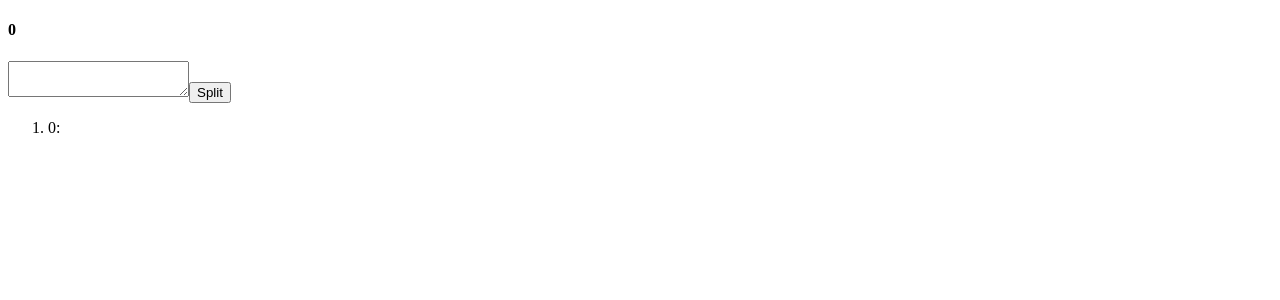
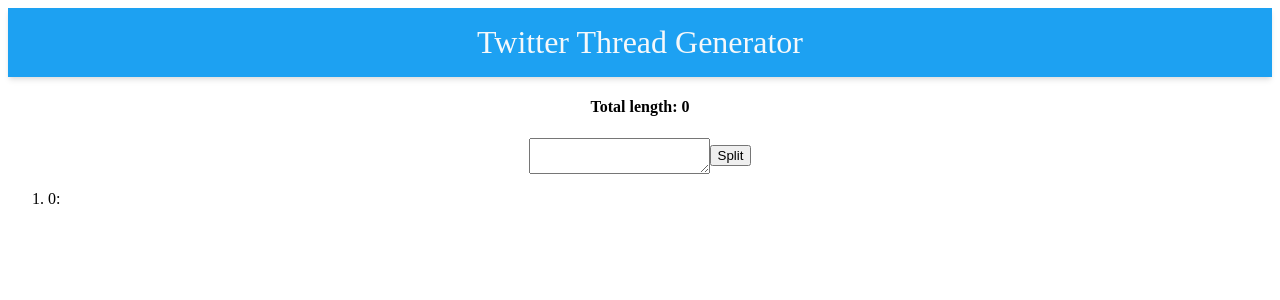
Before and after one commit to anikait1/twitter-thread-generator, a React (Create React App) app: page / in a window 1280 px wide. Shown: the top 300 px of the page. Built offline with nearby package versions, Linux system fonts and the light colour scheme.

Commit message:
Minimal css and divide code into components

```diff
--- a/src/App.js
+++ b/src/App.js
@@ -1,4 +1,5 @@
 import { useEffect, useState } from "react";
+import Header from "./Header";
 
 function App() {
   const [text, setText] = useState("");
@@ -31,19 +32,25 @@
   }, [text]);
 
   return (
+    <>
+      <Header />
       <div>
-      <h4>{tweets.reduce((currLen, tweet) => currLen + tweet.length, 0)}</h4>
+        <h4 style={{textAlign: "center"}}>Total length: {tweets.reduce((currLen, tweet) => currLen + tweet.length, 0)}</h4>
+        <div style={{display: "flex", alignItems: "center", justifyContent: "center"}}>
         <textarea
           value={text}
           onChange={(event) => setText(event.currentTarget.value)}
         />
         <button onClick={() => setText((t) => t + "[...]")}>Split</button>
+        </div>
+
         <ol>
           {tweets.map((tweet) => (
             <li>{`${tweet.length}: ${tweet}`}</li>
           ))}
         </ol>
       </div>
+    </>
   );
 }
 
```
Lines whose indentation alone changed are shown as unchanged.
